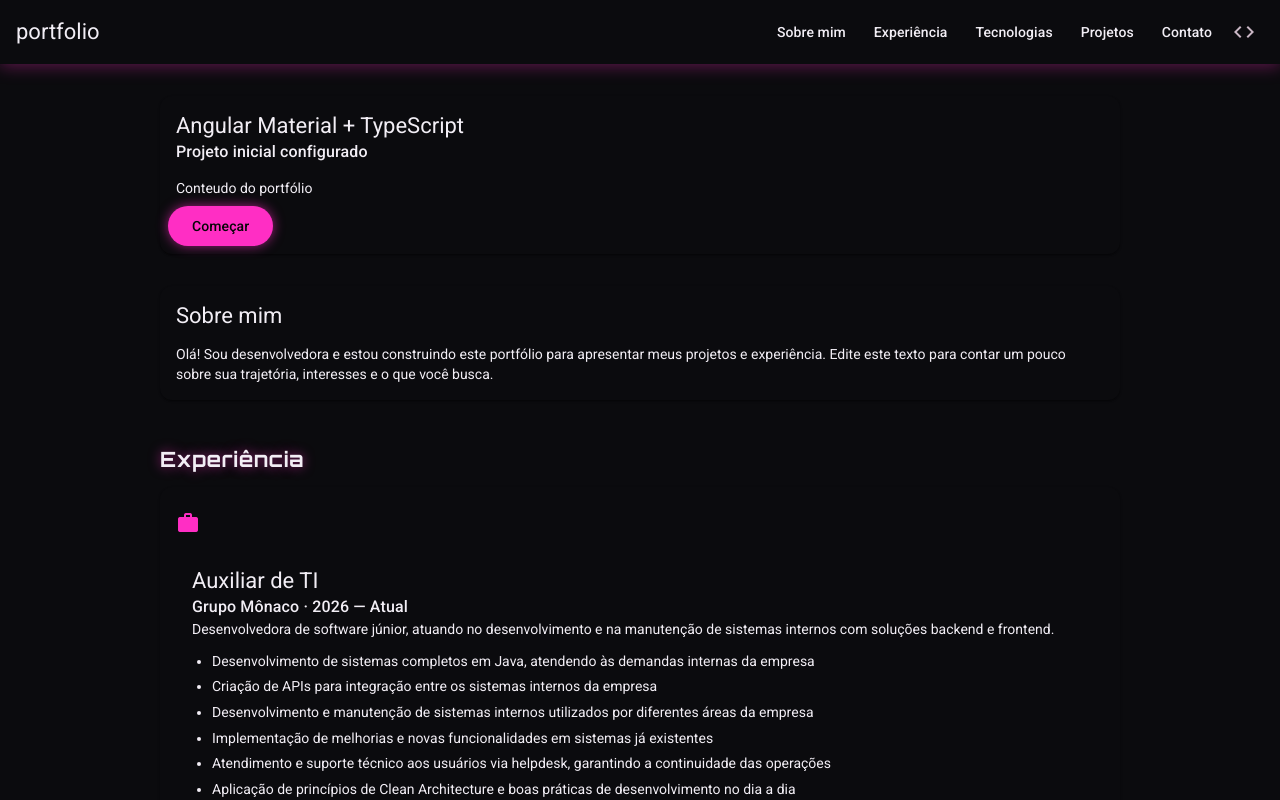
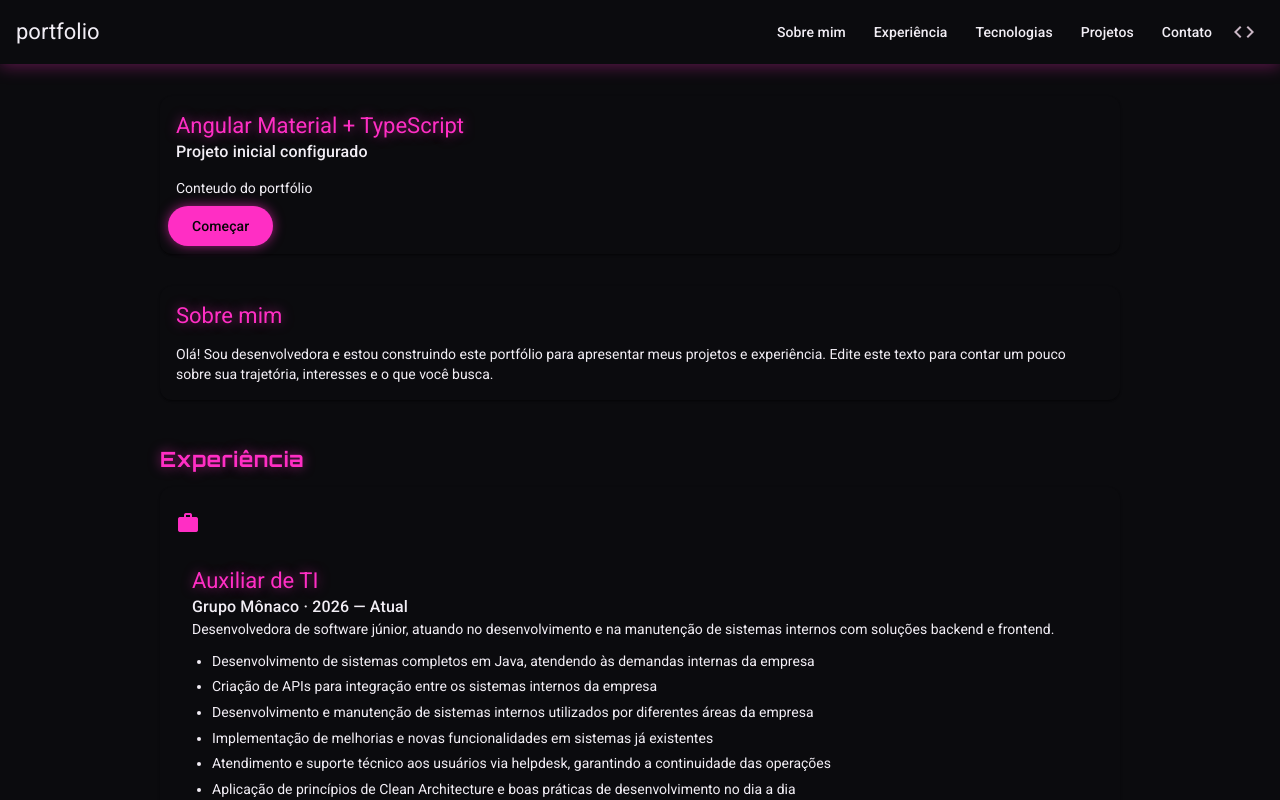
Before and after one commit to MariaClaraCorecha/portfolio, an Angular app: page / in a window 1280 px wide. Shown: the top 800 px of the page. Built offline with nearby package versions, Linux system fonts and the light colour scheme.

Commit message:
feat: update section and card titles to use neon pink color with text shadow

```diff
--- a/src/styles.scss
+++ b/src/styles.scss
@@ -91,7 +91,12 @@ h3,
   letter-spacing: 0.03em;
 }
 
-h2 {
+// Section and card titles stand out in neon pink instead of the default text color.
+h1,
+h2,
+h3,
+.mat-mdc-card-title {
+  color: var(--mat-sys-primary);
   text-shadow: 0 0 12px rgba(255, 46, 196, 0.55);
 }
 
```
